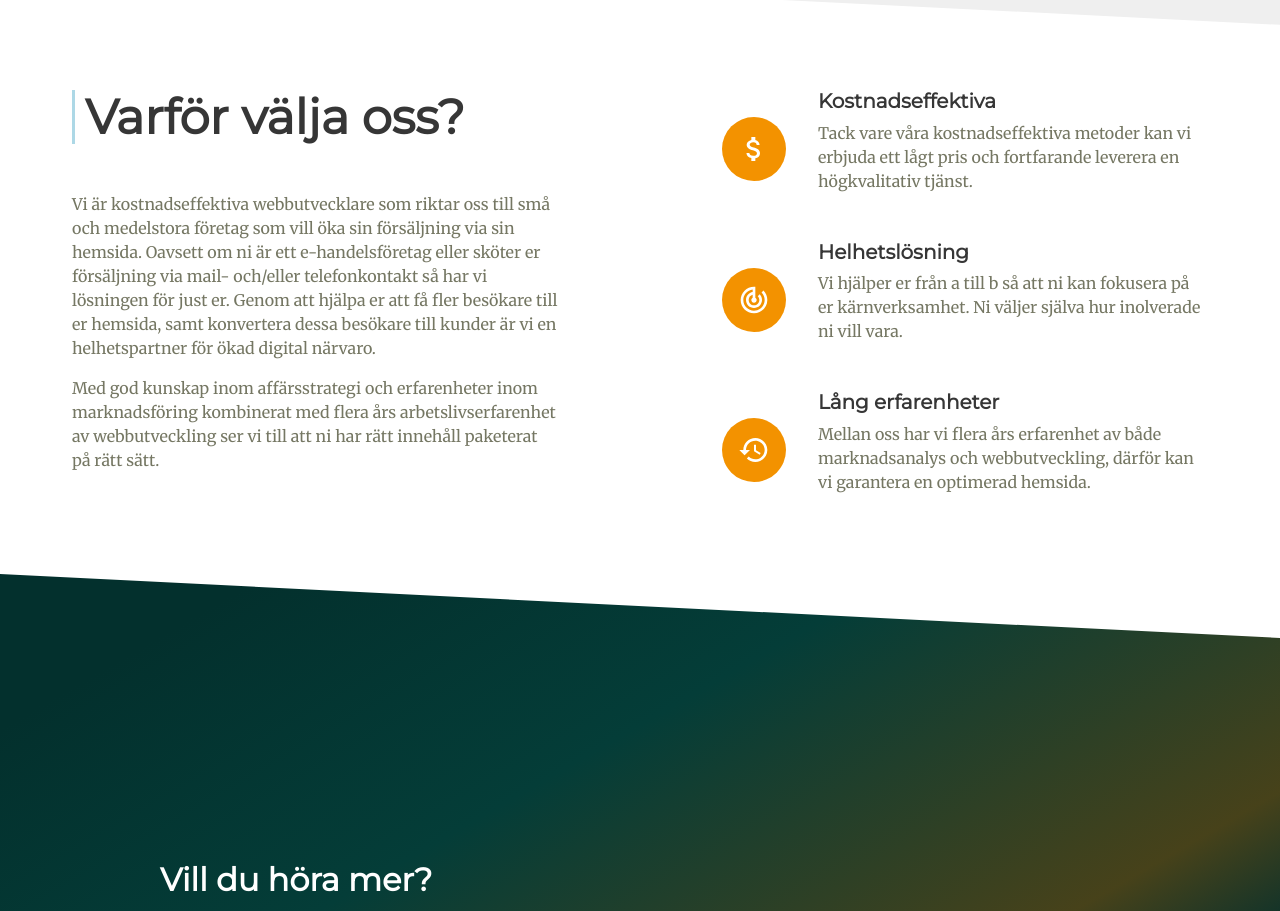
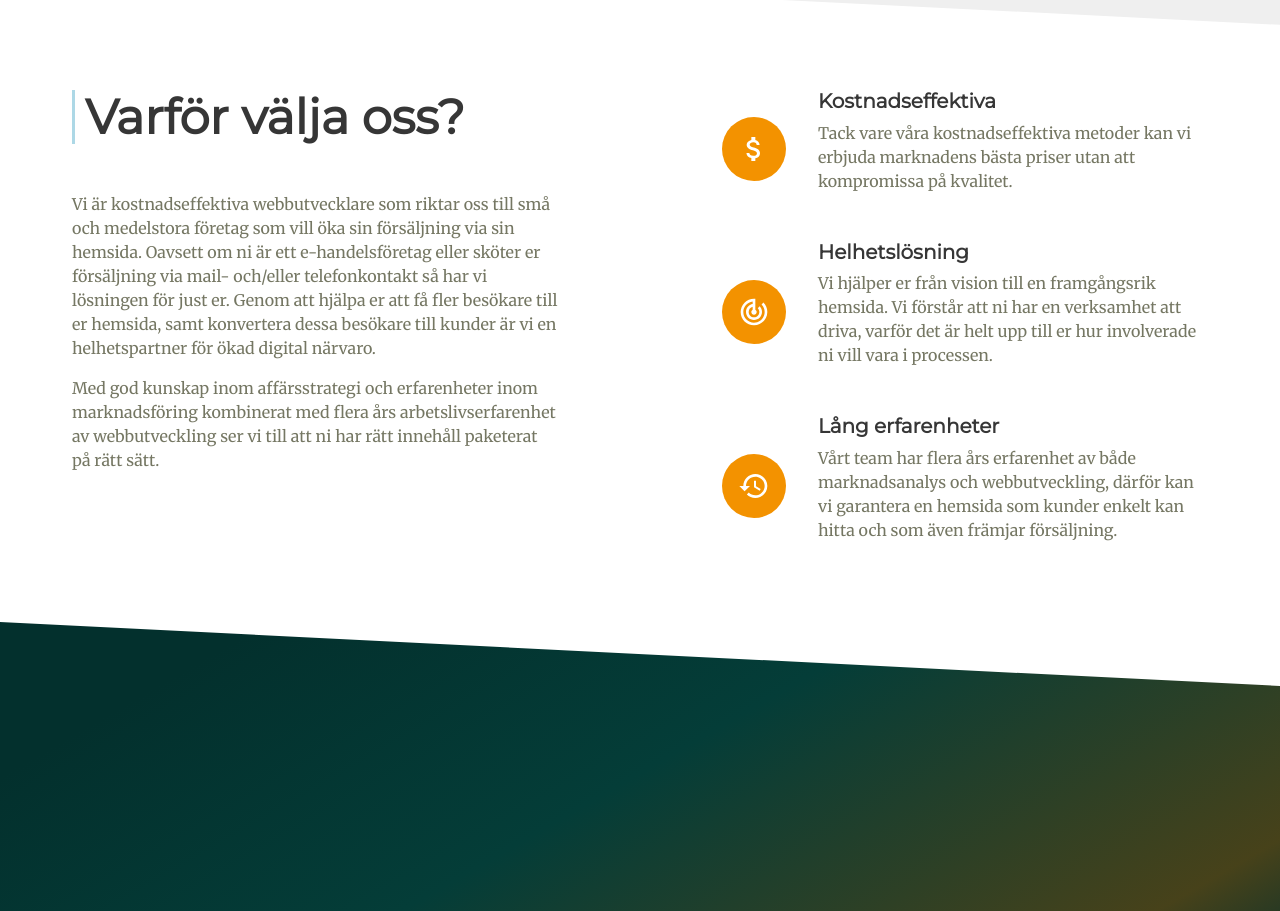
Before and after one commit to codebyjonas/digitalframgang.com, a React (Create React App) app: page / in a window 1280 px wide. Shown: the part 1820-2731 px from the top of the page. Built offline with nearby package versions, Linux system fonts and the light colour scheme.

Commit message:
changed copy based on Oskar B

```diff
--- a/src/components/Why.js
+++ b/src/components/Why.js
@@ -6,19 +6,19 @@ const whyyUsTop3 = [
         icon: <MdAttachMoney />,
         title: 'Kostnadseffektiva',
         copy:
-            'Tack vare våra kostnadseffektiva metoder kan vi erbjuda ett lågt pris och fortfarande leverera en högkvalitativ tjänst.'
+            'Tack vare våra kostnadseffektiva metoder kan vi erbjuda marknadens bästa priser utan att kompromissa på kvalitet.'
     },
     {
         icon: <MdTrackChanges />,
         title: 'Helhetslösning',
         copy:
-            'Vi hjälper er från a till b så att ni kan fokusera på er kärnverksamhet. Ni väljer själva  hur inolverade ni vill vara.'
+            'Vi hjälper er från vision till en framgångsrik hemsida. Vi förstår att ni har en verksamhet att driva, varför det är helt upp till er hur involverade ni vill vara i processen.'
     },
     {
         icon: <MdHistory />,
         title: 'Lång erfarenheter',
         copy:
-            'Mellan oss har vi flera års erfarenhet av både marknadsanalys och webbutveckling, därför kan vi garantera en optimerad hemsida.'
+            'Vårt team har flera års erfarenhet av både marknadsanalys och webbutveckling, därför kan vi garantera en hemsida som kunder enkelt kan hitta och som även främjar försäljning.'
     }
 ]
 
```
